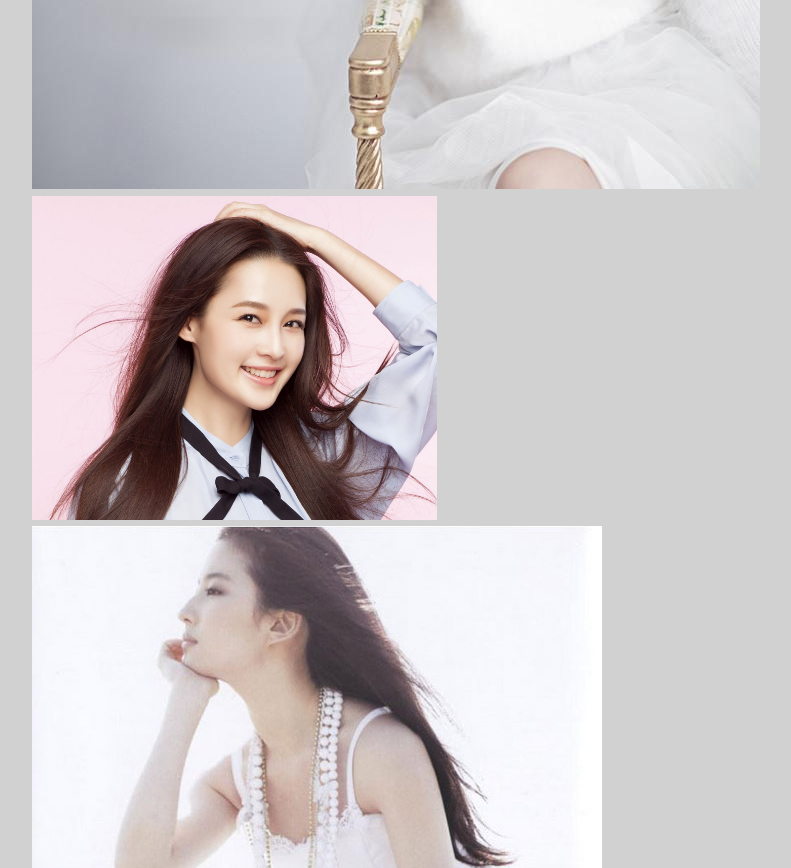
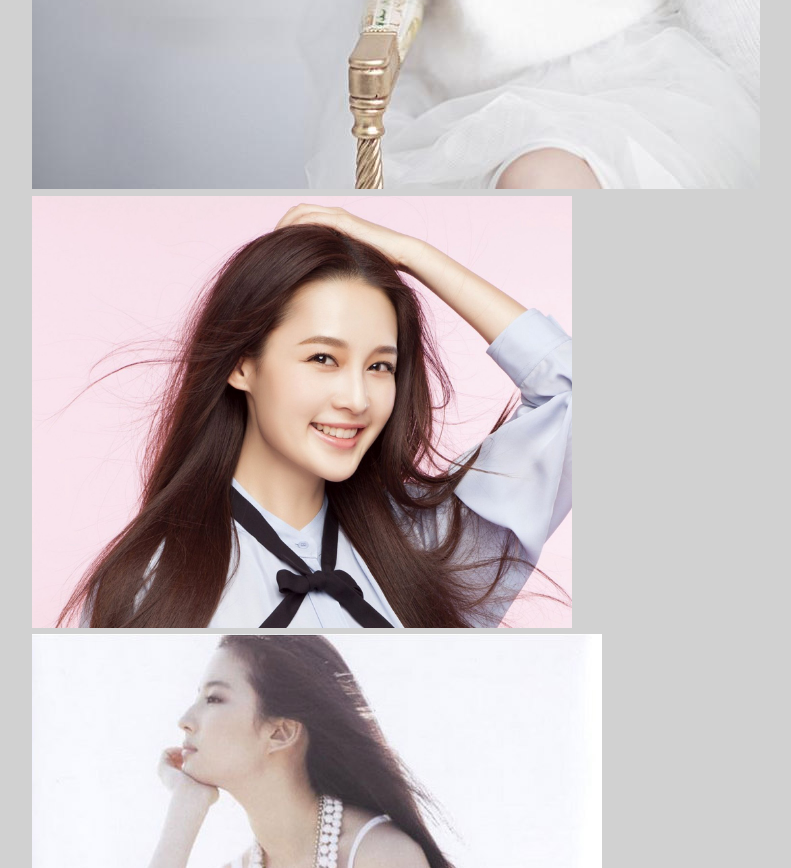
Before and after one commit to gityjp3/gityjp3.github.io, a plain HTML site: page index.html in a window 1280 px wide. Shown: the part 952-1820 px from the top of the page, without its empty margins (271-1062 px from the left). Drawn offline with nearby package versions, Linux system fonts and the light colour scheme.

Commit message:
又修改了图片

```diff
--- a/index.html
+++ b/index.html
@@ -28,7 +28,7 @@
     <p>愿你自己有充分的忍耐去担当，有充分单纯的心去信仰。请你相信：无论如何，生活是合理的。</p>
       <p>每个人都是单枪匹马在闯荡险象环生的人生，一念起，风生水起。一念落，万劫不复。——夏七夕   </p>
 <img src="images/beauty.jpg" alt="" />
-<img src="images/beauty1.jpeg" alt="" style="width:60%;height: 60%"/>
+<img src="images/beauty1.jpeg" alt="" style="width:80%;height: 80%"/>
 <img src="images/beauty2.jpg" alt="" />
 <img src="images/beauty3.jpeg" alt="" />
 
```
